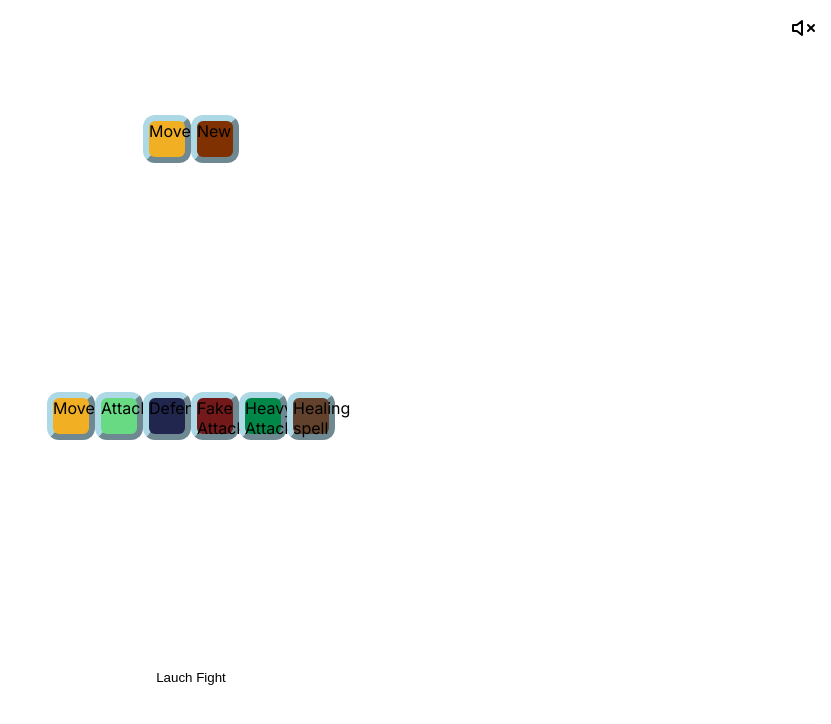
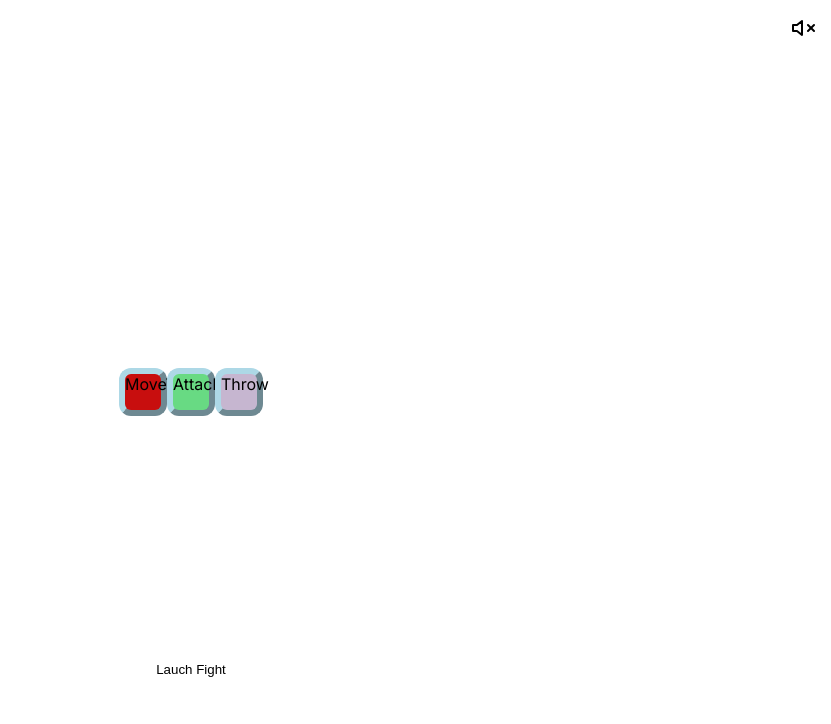
Before and after one commit to Palomia/gmtk-2023, a Next.js app: page / in a window 1280 px wide. Shown: the top 724 px of the page, without its empty margins (449-1280 px from the left). Built offline with nearby package versions, Linux system fonts and the light colour scheme.

Commit message:
Smaller Bank actions

```diff
--- a/src/app/ActionBank.tsx
+++ b/src/app/ActionBank.tsx
@@ -3,14 +3,7 @@
 import styles from './ActionBank.module.css';
 import Action from './Action';
 
-const listActions = [
-  'Move',
-  'Attack',
-  'Defense',
-  'Fake Attack',
-  'Heavy Attack',
-  'Healing spell',
-];
+const listActions = ['MoveToward', 'Attack', 'Throw'];
 
 type Props = {
   addAction: (name: string) => void;
--- a/src/app/ActionSequence.tsx
+++ b/src/app/ActionSequence.tsx
@@ -19,9 +19,6 @@ function ActionSequence({ onActionClick, sequence }: Props) {
           />
         </li>
       ))}
-      <li>
-        <Action name={'New'} />
-      </li>
     </ul>
   );
 }
--- a/src/app/useSequence.ts
+++ b/src/app/useSequence.ts
@@ -1,7 +1,7 @@
 import { useState } from 'react';
 
 function useSequence() {
-  const [sequence, setSequence] = useState([{ name: 'Move' }]);
+  const [sequence, setSequence] = useState([]);
 
   const deleteAction = (index: number) => {
     // @ts-expect-error Typing is not up to date
```
